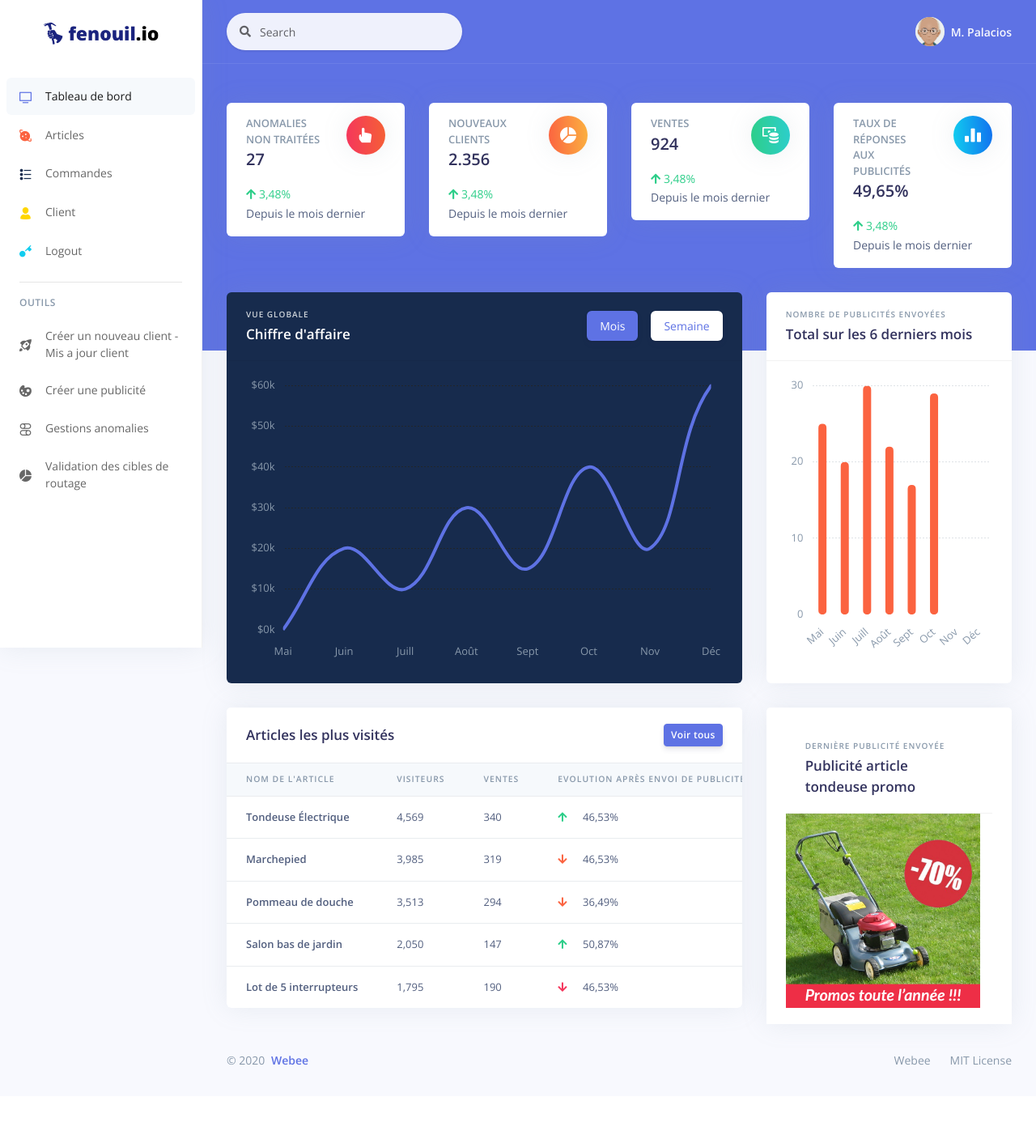
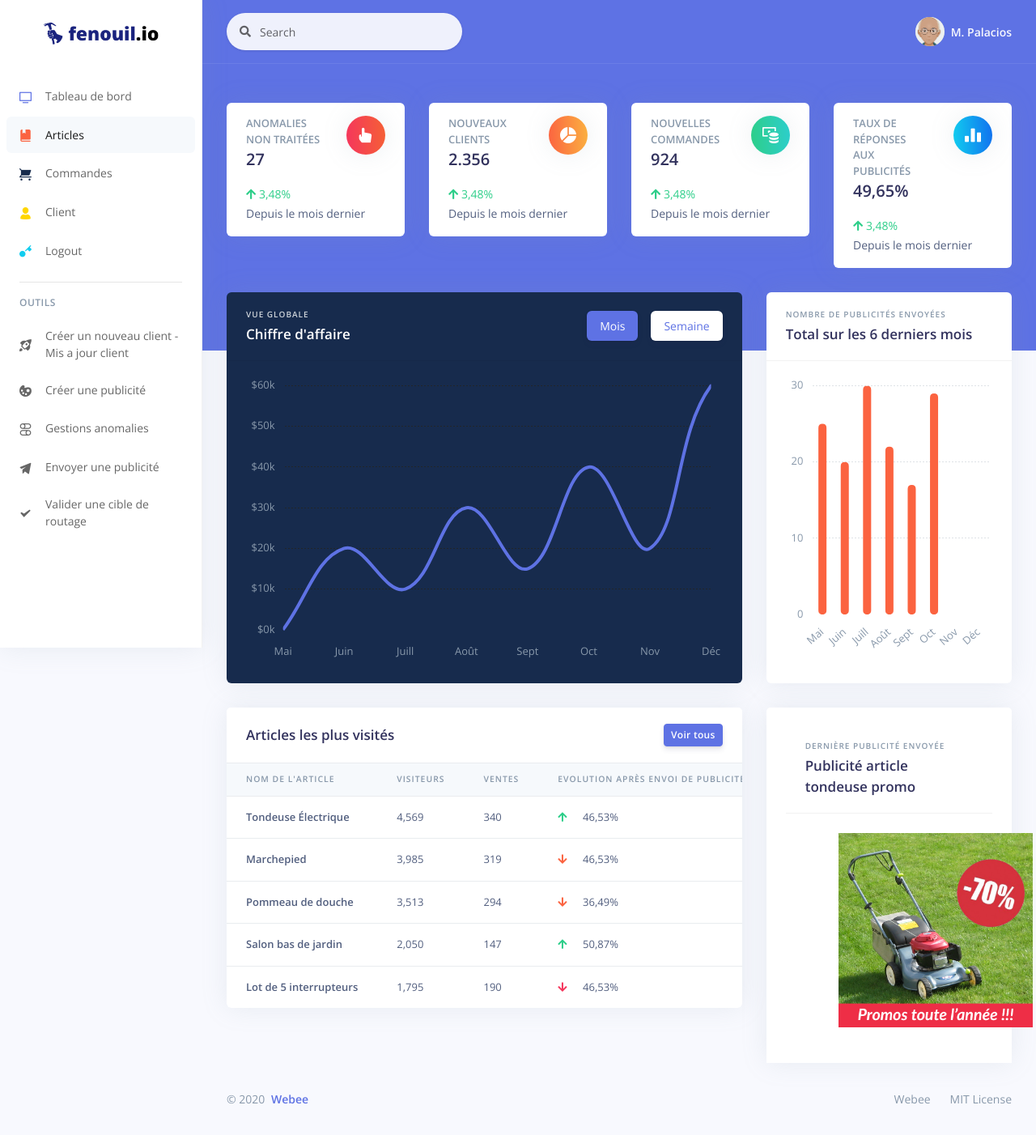
Before and after one commit to Mazenode/Fenouil.io, a Django app: page / in a window 1280 px wide. Shown: the whole page at 81% size. Before the commit the page ends 1316 px from the top, so only its background shows below. Run offline with Django 3.2, Linux system fonts and the light colour scheme; a user stored in the database is signed in; some libraries are stand-ins or nearby versions.

Commit message:
Ajout front envoyer publicité

```diff
--- a/fenouil/models.py
+++ b/fenouil/models.py
@@ -15,6 +15,7 @@ class Client(models.Model):
     nom = models.CharField(max_length=50)
     mail = models.EmailField(max_length=80)
     adresse = models.CharField(max_length=150)
+    num = models.IntegerField(default=0)
     ville = models.CharField(max_length=50)
     code_postal = models.IntegerField()
     pays = models.CharField(max_length=50)
--- a/fenouil/urls.py
+++ b/fenouil/urls.py
@@ -9,6 +9,7 @@ urlpatterns = [
     path('articles/', views.articles, name="articles"),
     path('client/', views.client, name="client"),
     path('login/', views.login, name='login'),
+    path('envoyer_publicite/', views.envoyer_publicite, name='envoyer_publicite'),
     path('accounts/', include('account.urls')),
 ]
 
--- a/fenouil/views.py
+++ b/fenouil/views.py
@@ -3,6 +3,8 @@ from django.contrib.auth.forms import UserCreationForm
 from django.shortcuts import render, redirect, HttpResponse
 from fenouil.models import Item, Client
 
+clients = Client.objects.all()
+items = Item.objects.all()
 
 def accueil(request):
     if not request.user.is_authenticated:
@@ -14,12 +16,17 @@ def articles(request):
     if not request.user.is_authenticated:
         return render(request, 'fenouil/index.html')
     else:
-        items = Item.objects.all()
         return render(request, 'fenouil/articles.html', {'items': items})
 
 def client(request):
     if not request.user.is_authenticated:
         return render(request, 'fenouil/index.html')
     else:
-        clients = Client.objects.all()
+
         return render(request, 'fenouil/client.html', {'clients': clients})
+
+def envoyer_publicite(request):
+    if not request.user.is_authenticated:
+        return render(request, 'fenouil/index.html')
+    else:
+        return render(request, "fenouil/envoyer_pub_form.html", {'clients': clients})
--- a/templates/fenouil/dashboard.html
+++ b/templates/fenouil/dashboard.html
@@ -43,7 +43,7 @@
       <!-- Brand -->
       <div class="sidenav-header  align-items-center">
          <a class="navbar-brand" href="https://www.figma.com/proto/Uxr7zMsCJDvOhhUIqDcbi2/Fenouil.io?node-id=6%3A0&scaling=min-zoom">
-          <img src="{% static 'assets/img/brand/blue.png'%}" class="navbar-brand-img" alt="...">
+         <img src="{% static 'assets/img/brand/blue.png' %}" class="navbar-brand-img" alt="...">
          </a>
       </div>
       <div class="navbar-inner">
@@ -52,31 +52,31 @@
             <!-- Nav items -->
             <ul class="navbar-nav">
                <li class="nav-item">
-              <a class="nav-link active" href="dashboard.html">
+                  <a class="nav-link" href="../">
                   <i class="ni ni-tv-2 text-primary"></i>
                   <span class="nav-link-text">Tableau de bord</span>
                   </a>
                </li>
                <li class="nav-item">
-              <a class="nav-link" href="articles">
-                <i class="ni ni-planet text-orange"></i>
+                  <a class="nav-link active" href="../articles">
+                  <i class="ni ni-book-bookmark text-orange"></i>
                   <span class="nav-link-text">Articles</span>
                   </a>
                </li>
                <li class="nav-item">
                   <a class="nav-link" href="">
-                <i class="ni ni-bullet-list-67 text-default"></i>
+                  <i class="ni ni-cart text-default"></i>
                   <span class="nav-link-text">Commandes</span>
                   </a>
                </li>
                <li class="nav-item">
-              <a class="nav-link" href="client">
+                  <a class="nav-link" href="../client">
                   <i class="ni ni-single-02 text-yellow"></i>
                   <span class="nav-link-text">Client</span>
                   </a>
                </li>
                <li class="nav-item">
-              <a class="nav-link" href="accounts/logout">
+                  <a class="nav-link" href="logout">
                   <i class="ni ni-key-25 text-info"></i>
                   <span class="nav-link-text">Logout</span>
                   </a>
@@ -91,7 +91,7 @@
             <!-- Navigation -->
             <ul class="navbar-nav mb-md-3">
                <li class="nav-item">
-              <a class="nav-link" href="client.html" target="_blank">
+                  <a class="nav-link" href="" target="_blank">
                   <i class="ni ni-spaceship"></i>
                   <span class="nav-link-text">Cr&eacute;er un nouveau client - Mis a jour client</span>
                   </a>
@@ -109,12 +109,17 @@
                   </a>
                </li>
                <li class="nav-item">
-              <a class="nav-link" href="https://demos.creative-tim.com/argon-dashboard/docs/plugins/charts.html" target="_blank">
-                <i class="ni ni-chart-pie-35"></i>
-                <span class="nav-link-text">Validation des cibles de routage</span>
+                  <a class="nav-link" href="../../envoyer_publicite" target="_blank">
+                  <i class="ni ni-send"></i>
+                  <span class="nav-link-text">Envoyer une publicité</span>
                   </a>
                </li>
-
+               <li class="nav-item">
+                  <a class="nav-link" href="https://demos.creative-tim.com/argon-dashboard/docs/plugins/charts.html" target="_blank">
+                  <i class="ni ni-check-bold"></i>
+                  <span class="nav-link-text">Valider une cible de routage</span>
+                  </a>
+               </li>
             </ul>
          </div>
       </div>
@@ -250,7 +255,7 @@
                 <div class="card-body">
                   <div class="row">
                     <div class="col">
-                      <h5 class="card-title text-uppercase text-muted mb-0">Ventes</h5>
+                      <h5 class="card-title text-uppercase text-muted mb-0">Nouvelles commandes</h5>
                       <span class="h2 font-weight-bold mb-0">924</span>
                     </div>
                     <div class="col-auto">
@@ -272,7 +277,7 @@
                 <div class="card-body">
                   <div class="row">
                     <div class="col">
-                      <h5 class="card-title text-uppercase text-muted mb-0">Taux de r&eacute;ponses aux publicit&eacute;s</h5>
+                      <h5 class="card-title text-uppercase text-muted mb-0">Taux de réponses aux publicités</h5>
                       <span class="h2 font-weight-bold mb-0">49,65%</span>
                     </div>
                     <div class="col-auto">
@@ -460,7 +465,9 @@
                   </div>
                 </div>
               </div>
-              <img alt="Image placeholder" src="{% static 'assets/img/icons/common/pub.PNG'%}" style="width: 15em" class="right">
+              <div class="card-body">
+                 <img alt="Image placeholder" src="{% static 'assets/img/icons/common/pub.PNG'%}" style="width: 15em; margin-left: 20%">
+              </div>
             </div>
           </div>
         </div>
```
Also changed, not shown: fenouil/settings.py (+3 -6 lines), templates/fenouil/articles.html (+11 -6 lines), templates/fenouil/client.html (+17 -11 lines), db.sqlite3. Lines whose indentation alone changed are shown as unchanged.
